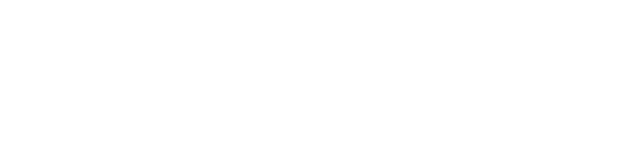
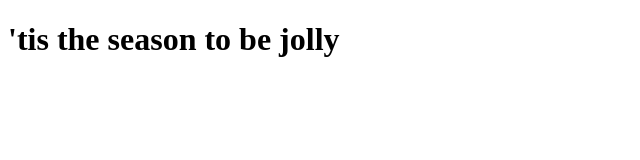
Before and after one commit to Emelay/myfirstrepo, a plain HTML site: page index.html in a window 1280 px wide. Shown: the whole page, without its empty margins (0-640 px from the left). Drawn offline with Linux system fonts and the light colour scheme.

Commit message:
added festive sentence

```diff
--- a/index.html
+++ b/index.html
@@ -6,5 +6,6 @@
 </head>
 
 <body>
+<h1> 'tis the season to be jolly</h1>
 </body>
 </html>
```
